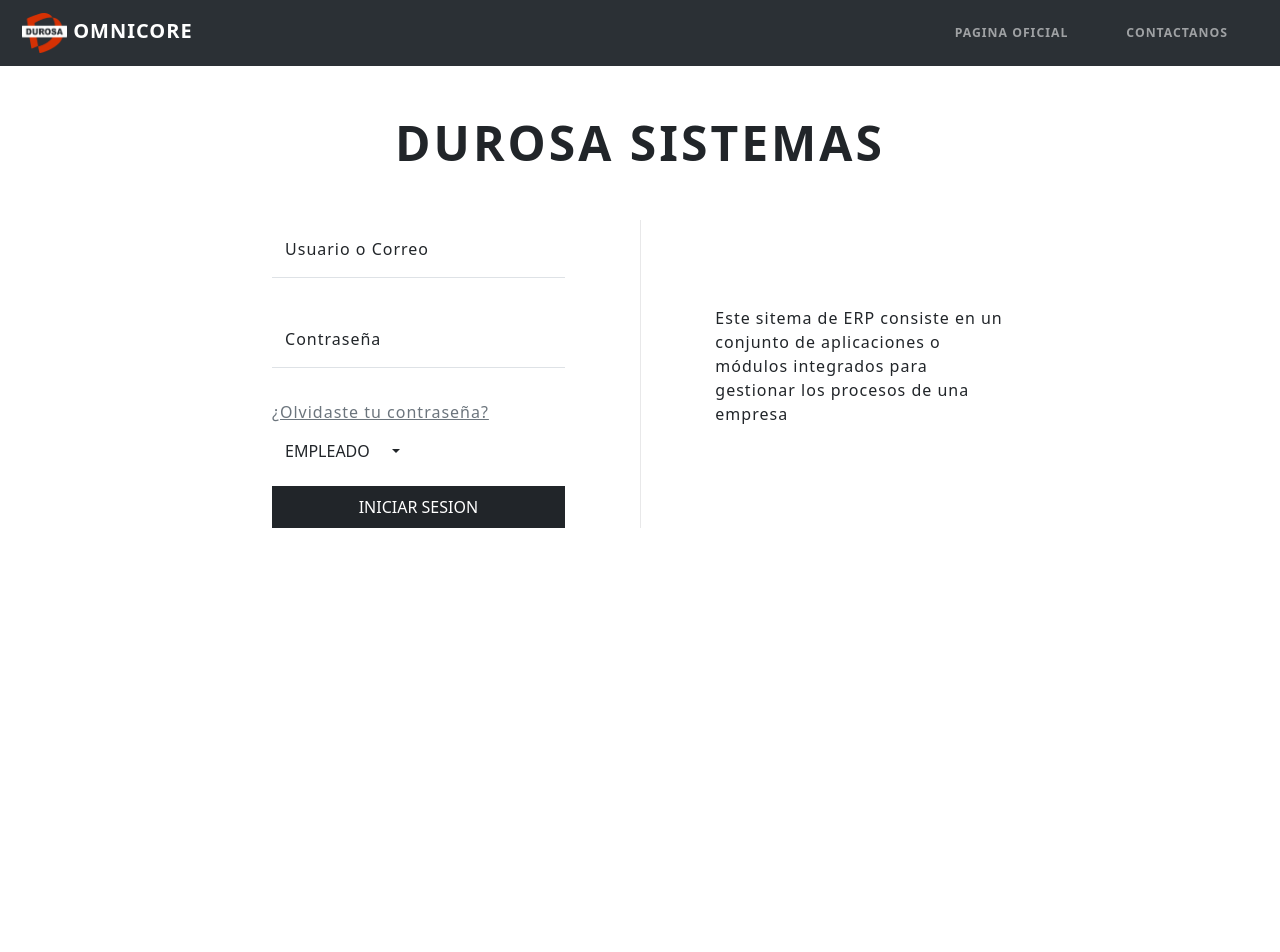
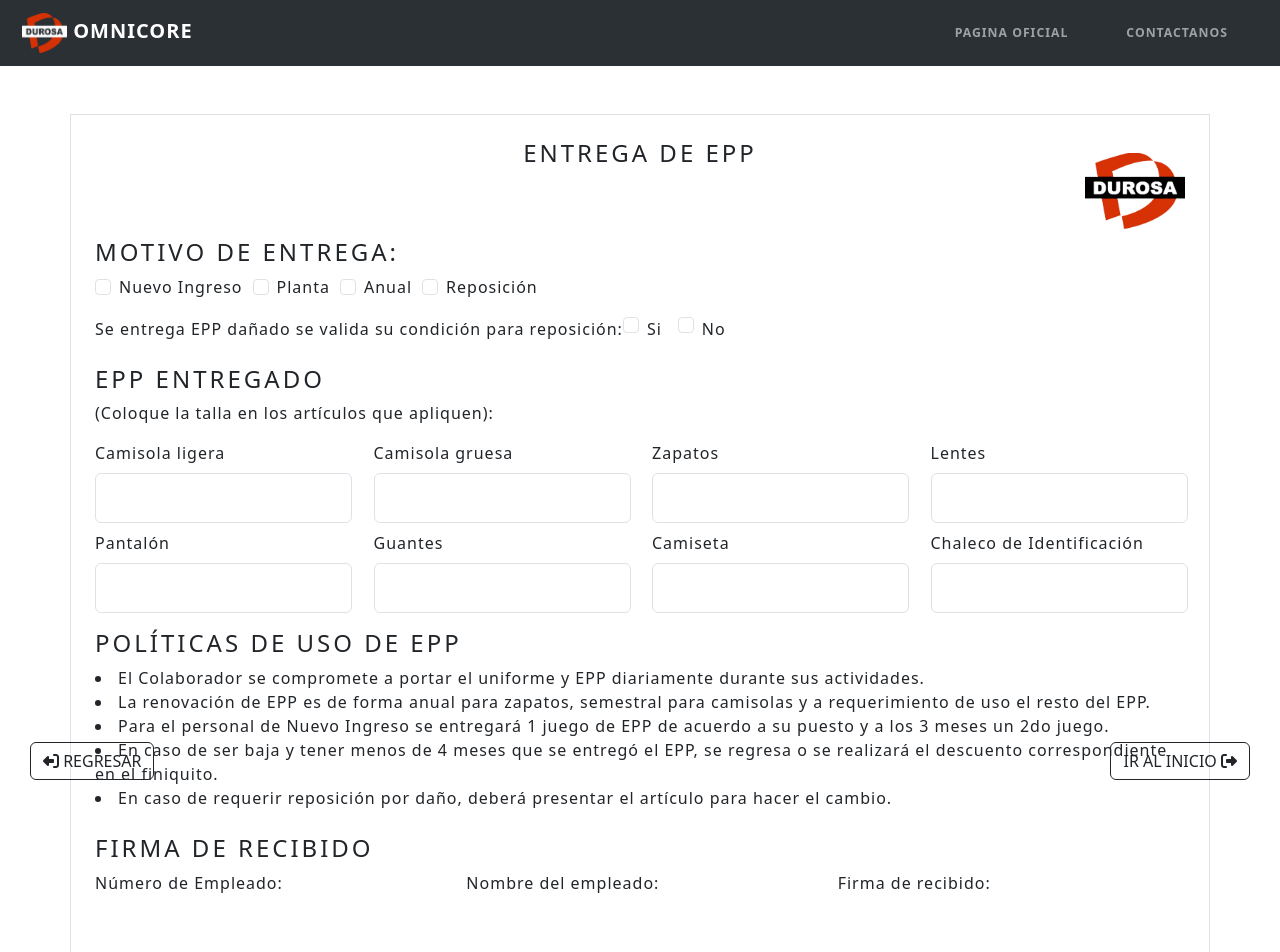
Before and after one commit to AngelBeltranM/DUROSA, an Angular app in the folder Omnicore/: page /#/entrega-epp in a window 1280 px wide. Before the commit this address led to /signin. Shown: the top 952 px of the page. Before the commit the page ends 800 px from the top, so only its background shows below. Built offline with nearby package versions, Linux system fonts and the light colour scheme.

Commit message:
rediseño de formato

```diff
--- a/Omnicore/src/app/app-routing.module.ts
+++ b/Omnicore/src/app/app-routing.module.ts
@@ -26,7 +26,7 @@ const routes: Routes = [
 ];
 
 @NgModule({
-  imports: [RouterModule.forRoot(routes)],
+  imports: [RouterModule.forRoot(routes, {useHash: true})],
   exports: [RouterModule]
 })
 export class AppRoutingModule {}
--- a/Omnicore/src/app/components/modulos/RH/entrega-epp/entrega-epp.component.css
+++ b/Omnicore/src/app/components/modulos/RH/entrega-epp/entrega-epp.component.css
@@ -1,65 +1,34 @@
-body {
-    font-family: Arial, sans-serif;
-    margin: 20px;
-    padding: 0;
+.logo {
+    max-width: 100px;
+
 }
 
-.container {
-    width: 80%;
-    margin: auto;
-    padding: 20px;
+.header {
+    display: flex;
+    align-items: center;
+    justify-content: center;
+    position: relative;
 }
 
-h1 {
+.header h1 {
+    margin: 0;
+    font-size: 24px;
+    flex-grow: 1;
     text-align: center;
-    font-size: 24px;
-    margin-bottom: 20px;
 }
 
-.header .logo img {
-    max-width: 100px;
+.header .logo {
+    position: absolute;
+    right: 0;
 }
 
-form {
-    width: 100%;
+.form-control {
+    width: auto;
+    display: inline;
 }
 
-table {
-    width: 100%;
-    border-collapse: collapse;
-    margin-bottom: 20px;
-    border-radius: 5px;
-}
-
-table, th, td {
-    border: 1px solid #000;
-    border-radius: 5px;
-}
-
-td {
-    padding: 10px;
-}
-
-input[type="text"] {
-    width: 80%;
-}
-
-input[type="checkbox"] {
-    margin-right: 5px;
-}
-
-h2 {
-    margin-top: 20px;
-    margin-bottom: 10px;
-    font-size: 18px;
-}
-
-ol {
-    margin-left: 20px;
-}
-
-ol li {
-    margin-bottom: 10px;
+.form-group {
+    margin-top: 70px;
 }
 
 .btn-regresar {
--- a/Omnicore/src/app/components/modulos/RH/entrega-epp/entrega-epp.component.html
+++ b/Omnicore/src/app/components/modulos/RH/entrega-epp/entrega-epp.component.html
@@ -2,85 +2,146 @@
     integrity="sha512-SnH5WK+bZxgPHs44uWIX+LLJAJ9/2PkPKZ5QiAj6Ta86w+fsb2TkcmfRyVX3pBnMFcV7oQPJkl9QevSCWr3W6A=="
     crossorigin="anonymous" referrerpolicy="no-referrer" />
 
-<div class="container">
-    <!-- <h1>ENTREGA DE EPP</h1> -->
-    <div class="header">
-        <div class="logo">
-            <!-- <img src="../assets/img/durosa.png" alt="Logo Durosa"> -->
+
+    <div class="container border p-4 mt-5 ">
+        <div class="header mb-4">
+            <div class="">
+                <img src="../assets/img/durosa.png" alt="Logo Durosa" class="logo">
+            </div>
+            <h1>ENTREGA DE EPP</h1>
+        </div>
+        <form>
+            <div class="form-group">
+               <h4>Motivo de entrega:</h4>
+
+                <div class="d-flex justify-content-start">
+
+                    <div class="form-check" style="margin-right: 10px;">
+                        <input class="form-check-input" type="checkbox" id="nuevoIngreso">
+                        <label class="form-check-label" for="nuevoIngreso">Nuevo Ingreso</label>
+                    </div>
+                    <div class="form-check" style="margin-right: 10px;">
+                        <input class="form-check-input" type="checkbox" id="planta">
+                        <label class="form-check-label" for="planta">Planta</label>
+                    </div>
+                    <div class="form-check" style="margin-right: 10px;">
+                        <input class="form-check-input" type="checkbox" id="anual">
+                        <label class="form-check-label" for="anual">Anual</label>
+                    </div>
+                    <div class="form-check" style="margin-right: 10px;">
+                        <input class="form-check-input" type="checkbox" id="reposicion">
+                        <label class="form-check-label" for="reposicion">Reposición</label>
+                    </div>
+                </div>
+            </div>
+
+
+            <div>
+                <label>Se entrega EPP dañado se valida su condición para reposición:</label>
+                <div class="form-check form-check-inline">
+                    <input class="form-check-input" type="checkbox" id="si">
+                    <label class="form-check-label" for="si">Si</label>
+                </div>
+                <div class="form-check form-check-inline">
+                    <input class="form-check-input" type="checkbox" id="no">
+                    <label class="form-check-label" for="no">No</label>
+                </div>
+            </div>
+
+
+            <div class="mt-3">
+                <h4>EPP Entregado</h4><p> (Coloque la talla en los artículos que apliquen):</p>
+                <div class="row">
+                    <div class="col-md-3">
+                        <label for="camisolaLigera">Camisola ligera</label>
+                        <input type="text" class="form-control" id="camisolaLigera">
+                    </div>
+                    <div class="col-md-3">
+                        <label for="camisolaGruesa">Camisola gruesa</label>
+                        <input type="text" class="form-control" id="camisolaGruesa">
+                    </div>
+                    <div class="col-md-3">
+                        <label for="zapatos">Zapatos</label>
+                        <input type="text" class="form-control" id="zapatos">
+                    </div>
+                    <div class="col-md-3">
+                        <label for="lentes">Lentes</label>
+                        <input type="text" class="form-control" id="lentes">
+                    </div>
+                </div>
+                <div class="row mt-2">
+                    <div class="col-md-3">
+                        <label for="pantalon">Pantalón</label>
+                        <input type="text" class="form-control" id="pantalon">
+                    </div>
+                    <div class="col-md-3">
+                        <label for="guantes">Guantes</label>
+                        <input type="text" class="form-control" id="guantes">
+                    </div>
+                    <div class="col-md-3">
+                        <label for="camiseta">Camiseta</label>
+                        <input type="text" class="form-control" id="camiseta">
+                    </div>
+                    <div class="col-md-3">
+                        <label for="chaleco">Chaleco de Identificación</label>
+                        <input type="text" class="form-control" id="chaleco">
+                    </div>
+                </div>
+            </div>
+
+        </form>
+
+        <!-- no se rellena -->
+
+        <div class="mt-3">
+            <h4>Políticas de uso de EPP</h4>
+            <div>
+                <li>El Colaborador se compromete a portar el uniforme y EPP diariamente durante sus actividades.
+                </li>
+                <li>La renovación de EPP es de forma anual para zapatos, semestral para camisolas y a requerimiento
+                    de uso el resto del EPP.</li>
+                <li>Para el personal de Nuevo Ingreso se entregará 1 juego de EPP de acuerdo a su puesto y a los 3
+                    meses un 2do juego.</li>
+                <li>En caso de ser baja y tener menos de 4 meses que se entregó el EPP, se regresa o se realizará el
+                    descuento correspondiente en el finiquito.</li>
+                <li>En caso de requerir reposición por daño, deberá presentar el artículo para hacer el cambio.</li>
+            </div>
         </div>
 
 
-        <div class="position-relative">
-            <div class="position-absolute top-0 start-0"><img src="../assets/img/durosa.png" alt="Logo Durosa"
-                    style="widght: 70px; height: 70px"></div>
-            <div class="position-absolute top-0 start-50 translate-middle-x">
-                <h1>ENTREGA DE EPP</h1>
+        <div class="mt-4">
+            <h4>Firma de recibido</h4>
+
+            <div class="row mt-1">
+                <div class="col-md-4">
+                    <label for="numeroEmpleado">Número de Empleado: </label>
+
+                </div>
+                <div class="col-md-4">
+                    <label for="nombre">Nombre del empleado: </label>
+
+                </div>
+                <div class="col-md-4">
+                    <label for="firma">Firma de recibido: </label>
+                </div>
             </div>
-            <div class="position-absolute top-0 end-0"></div>
+        </div>
+        <br> <br>
+        <div class="form-group row">
+            <div class="col-md-6">
+                <label for="entrega">Entrega:</label>
+
+            </div>
+            <div class="col-md-6">
+                <label for="fecha">Fecha: </label>
+
+            </div>
         </div>
 
     </div>
 
 
-
-    <form class="mt-5" style="padding: 50px;">
-        <table class="table">
-            <tr>
-                <td colspan="4"><strong>Motivo de entrega:</strong></td>
-            </tr>
-            <tr>
-                <td><input type="checkbox"> Nuevo Ingreso</td>
-                <td><input type="checkbox"> Planta</td>
-                <td><input type="checkbox"> Anual</td>
-                <td><input type="checkbox"> Reposición</td>
-            </tr>
-            <tr>
-                <td colspan="4">Se entrega EPP dañado se valida su condición para reposición: <input type="checkbox"> Si
-                    / <input type="checkbox"> No</td>
-            </tr>
-            <tr>
-                <td colspan="4"><strong>EPP Entregado</strong> (Coloque la talla en los artículos que apliquen):</td>
-            </tr>
-            <tr>
-                <td>Camisola ligera <input class="form-control"></td>
-                <td>Camisola gruesa <input class="form-control"></td>
-                <td>Zapatos <input class="form-control"></td>
-                <td>Lentes <input class="form-control"></td>
-            </tr>
-            <tr>
-                <td>Pantalón <input class="form-control"></td>
-                <td>Guantes <input class="form-control"></td>
-                <td>Camiseta <input class="form-control"></td>
-                <td>Chaleco de Identificación <input class="form-control"></td>
-            </tr>
-        </table>
-
-        <table>
-            <tr>
-                <td colspan="3"><strong>Firma de recibido</strong></td>
-            </tr>
-            <tr>
-                <td>Nombre </td>
-                <td>No. Emp.</td>
-                <td>Firma</td>
-            </tr>
-            <tr>
-                <td> <br> <br> </td>
-                <td> <br> <br> </td>
-                <td> <br> <br> </td>
-            </tr>
-        </table>
-        <table>
-            <tr>
-                <td>Entrega:</td>
-                <td><input class="form-control"></td>
-                <td>Fecha:</td>
-                <td>{{currentDate}}</td>
-            </tr>
-        </table>
-    </form>
-</div>
-
+<!-- botones de acciones -->
 <div class="btn-regresar">
     <button routerLink="/app-rh" class="btn btn-outline-dark"><i
             class="fa-solid fa-right-from-bracket fa-rotate-180"></i>
--- a/Omnicore/src/app/components/modulos/RH/rh/rh.component.html
+++ b/Omnicore/src/app/components/modulos/RH/rh/rh.component.html
@@ -26,7 +26,7 @@
 
         <article class="postcard light blue">
             <a class="postcard__img_link" routerLink="/entrega-epp">
-                <img class="postcard__img" src="../assets/img/beneficiario.png" alt="Image Title" />
+                <img class="postcard__img" src="../assets/img/entregaEPP.jpg"  alt="Image Title" />
             </a>
             <div class="postcard__text t-dark">
                 <h1 class="postcard__title blue"><a routerLink="/entrega-epp">FORMATO ENTREGA EPP</a></h1>
@@ -46,7 +46,7 @@
 
         <article class="postcard light blue">
             <a class="postcard__img_link" href="#">
-                <img class="postcard__img" src="../assets/img/entregaEPP.jpg" alt="Image Title"/>
+                <img class="postcard__img" src="../assets/img/beneficiario.png"  alt="Image Title"/>
             </a>
             <div class="postcard__text t-dark">
                 <h1 class="postcard__title blue"><a href="#">FORMATO DE BENEFICIARO</a></h1>
--- a/Omnicore/src/assets/formatos/entrega-epp/entrega.html
+++ b/Omnicore/src/assets/formatos/entrega-epp/entrega.html
@@ -1,84 +1,194 @@
 <!DOCTYPE html>
 <html lang="es">
+
 <head>
     <meta charset="UTF-8">
     <meta name="viewport" content="width=device-width, initial-scale=1.0">
     <title>Entrega de EPP</title>
-    <link rel="stylesheet" href="../entrega-epp/EstilosEntrega.css">
+    <link href="https://maxcdn.bootstrapcdn.com/bootstrap/4.5.2/css/bootstrap.min.css" rel="stylesheet">
+
 </head>
+
 <body>
-    <div class="container">
-        <div class="header">
-            <div class="logo">
-                <img src="../altaEmpleados/durosa.png" alt="Logo Durosa">
+    <div class="container border p-4 mt-5 ">
+        <div class="header mb-4">
+            <div class="">
+                <img src="../altaEmpleados/durosa.png" alt="Logo Durosa" class="logo">
+            </div>
+            <h1>ENTREGA DE EPP</h1>
+        </div>
+        <form>
+            <div class="form-group">
+               <h4>Motivo de entrega:</h4>
+
+                <div class="d-flex justify-content-start">
+
+                    <div class="form-check" style="margin-right: 10px;">
+                        <input class="form-check-input" type="checkbox" id="nuevoIngreso">
+                        <label class="form-check-label" for="nuevoIngreso">Nuevo Ingreso</label>
+                    </div>
+                    <div class="form-check" style="margin-right: 10px;">
+                        <input class="form-check-input" type="checkbox" id="planta">
+                        <label class="form-check-label" for="planta">Planta</label>
+                    </div>
+                    <div class="form-check" style="margin-right: 10px;">
+                        <input class="form-check-input" type="checkbox" id="anual">
+                        <label class="form-check-label" for="anual">Anual</label>
+                    </div>
+                    <div class="form-check" style="margin-right: 10px;">
+                        <input class="form-check-input" type="checkbox" id="reposicion">
+                        <label class="form-check-label" for="reposicion">Reposición</label>
+                    </div>
+                </div>
             </div>
 
-            <div class="tittle"><h1>ENTREGA DE EPP</h1></div>
+
+            <div>
+                <label>Se entrega EPP dañado se valida su condición para reposición:</label>
+                <div class="form-check form-check-inline">
+                    <input class="form-check-input" type="checkbox" id="si">
+                    <label class="form-check-label" for="si">Si</label>
+                </div>
+                <div class="form-check form-check-inline">
+                    <input class="form-check-input" type="checkbox" id="no">
+                    <label class="form-check-label" for="no">No</label>
+                </div>
+            </div>
+
+
+            <div class="mt-3">
+                <h4>EPP Entregado</h4><p> (Coloque la talla en los artículos que apliquen):</p>
+                <div class="row">
+                    <div class="col-md-3">
+                        <label for="camisolaLigera">Camisola ligera</label>
+                        <input type="text" class="form-control" id="camisolaLigera">
+                    </div>
+                    <div class="col-md-3">
+                        <label for="camisolaGruesa">Camisola gruesa</label>
+                        <input type="text" class="form-control" id="camisolaGruesa">
+                    </div>
+                    <div class="col-md-3">
+                        <label for="zapatos">Zapatos</label>
+                        <input type="text" class="form-control" id="zapatos">
+                    </div>
+                    <div class="col-md-3">
+                        <label for="lentes">Lentes</label>
+                        <input type="text" class="form-control" id="lentes">
+                    </div>
+                </div>
+                <div class="row mt-2">
+                    <div class="col-md-3">
+                        <label for="pantalon">Pantalón</label>
+                        <input type="text" class="form-control" id="pantalon">
+                    </div>
+                    <div class="col-md-3">
+                        <label for="guantes">Guantes</label>
+                        <input type="text" class="form-control" id="guantes">
+                    </div>
+                    <div class="col-md-3">
+                        <label for="camiseta">Camiseta</label>
+                        <input type="text" class="form-control" id="camiseta">
+                    </div>
+                    <div class="col-md-3">
+                        <label for="chaleco">Chaleco de Identificación</label>
+                        <input type="text" class="form-control" id="chaleco">
+                    </div>
+                </div>
+            </div>
+
+        </form>
+
+        <!-- no se rellena -->
+
+        <div class="mt-3">
+            <h4>Políticas de uso de EPP</h4>
+            <div>
+                <li>El Colaborador se compromete a portar el uniforme y EPP diariamente durante sus actividades.
+                </li>
+                <li>La renovación de EPP es de forma anual para zapatos, semestral para camisolas y a requerimiento
+                    de uso el resto del EPP.</li>
+                <li>Para el personal de Nuevo Ingreso se entregará 1 juego de EPP de acuerdo a su puesto y a los 3
+                    meses un 2do juego.</li>
+                <li>En caso de ser baja y tener menos de 4 meses que se entregó el EPP, se regresa o se realizará el
+                    descuento correspondiente en el finiquito.</li>
+                <li>En caso de requerir reposición por daño, deberá presentar el artículo para hacer el cambio.</li>
+            </div>
         </div>
 
 
-        <form>
-            <table>
-                <tr>
-                    <td colspan="4"><strong>Motivo de entrega:</strong></td>
-                </tr>
-                <tr>
-                    <td><input type="checkbox"> Nuevo Ingreso</td>
-                    <td><input type="checkbox"> Planta</td>
-                    <td><input type="checkbox"> Anual</td>
-                    <td><input type="checkbox"> Reposición</td>
-                </tr>
-                <tr>
-                    <td colspan="4">Se entrega EPP dañado se valida su condición para reposición: <input type="checkbox"> Si / <input type="checkbox"> No</td>
-                </tr>
-                <tr>
-                    <td colspan="4"><strong>EPP Entregado</strong> (Coloque la talla en los artículos que apliquen):</td>
-                </tr>
-                <tr>
-                    <td>Camisola ligera <input type="text"></td>
-                    <td>Camisola gruesa <input type="text"></td>
-                    <td>Zapatos <input type="text"></td>
-                    <td>Lentes <input type="text"></td>
-                </tr>
-                <tr>
-                    <td>Pantalón <input type="text"></td>
-                    <td>Guantes <input type="text"></td>
-                    <td>Camiseta <input type="text"></td>
-                    <td>Chaleco de Identificación <input type="text"></td>
-                </tr>
-            </table>
-            <h2>Políticas de uso de EPP</h2>
-            <ol>
-                <li>El Colaborador se compromete a portar el uniforme y EPP diariamente durante sus actividades.</li>
-                <li>La renovación de EPP es de forma anual para zapatos, semestral para camisolas y a requerimiento de uso el resto del EPP.</li>
-                <li>Para el personal de Nuevo Ingreso se entregará 1 juego de EPP de acuerdo a su puesto y a los 3 meses un 2do juego.</li>
-                <li>En caso de ser baja y tener menos de 4 meses que se entregó el EPP, se regresa o se realizará el descuento correspondiente en el finiquito.</li>
-                <li>En caso de requerir reposición por daño, deberá presentar el artículo para hacer el cambio.</li>
-            </ol>
-            <table>
-                <tr>
-                    <td colspan="3"><strong>Firma de recibido</strong></td>
-                </tr>
-                <tr>
-                    <td>Número de Empleado</td>
-                    <td>Nombre</td>
-                    <td>Firma</td>
-                </tr>
-                <tr>
-                    <td><input type="text"></td>
-                    <td><input type="text"></td>
-                    <td><input type="text"></td>
-                </tr>
-            </table>
-            <table>
-                <tr>
-                    <td>Entrega:</td>
-                    <td><input type="text"></td>
-                    <td>Fecha:</td>
-                    <td><input type="text"></td>
-                </tr>
-            </table>
-        </form>
+        <div class="mt-4">
+            <h4>Firma de recibido</h4>
+
+            <div class="row mt-1">
+                <div class="col-md-4">
+                    <label for="numeroEmpleado">Número de Empleado: </label>
+
+                </div>
+                <div class="col-md-4">
+                    <label for="nombre">Nombre del empleado: </label>
+
+                </div>
+                <div class="col-md-4">
+                    <label for="firma">Firma de recibido: </label>
+                </div>
+            </div>
+        </div>
+        <br> <br>
+        <div class="form-group row">
+            <div class="col-md-6">
+                <label for="entrega">Entrega:</label>
+
+            </div>
+            <div class="col-md-6">
+                <label for="fecha">Fecha: </label>
+
+            </div>
+        </div>
+
     </div>
+
+
+
+    <div class="mt-5"></div>
+    <script src="https://ajax.googleapis.com/ajax/libs/jquery/3.5.1/jquery.min.js"></script>
+    <script src="https://cdnjs.cloudflare.com/ajax/libs/popper.js/1.16.0/umd/popper.min.js"></script>
+    <script src="https://maxcdn.bootstrapcdn.com/bootstrap/4.5.2/js/bootstrap.min.js"></script>
 </body>
+
 </html>
+
+
+<style>
+    .logo {
+        max-width: 100px;
+
+    }
+
+    .header {
+        display: flex;
+        align-items: center;
+        justify-content: center;
+        position: relative;
+    }
+
+    .header h1 {
+        margin: 0;
+        font-size: 24px;
+        flex-grow: 1;
+        text-align: center;
+    }
+
+    .header .logo {
+        position: absolute;
+        right: 0;
+    }
+
+    .form-control {
+        width: auto;
+        display: inline;
+    }
+
+    .form-group {
+        margin-top: 70px;
+    }
+</style>
```
